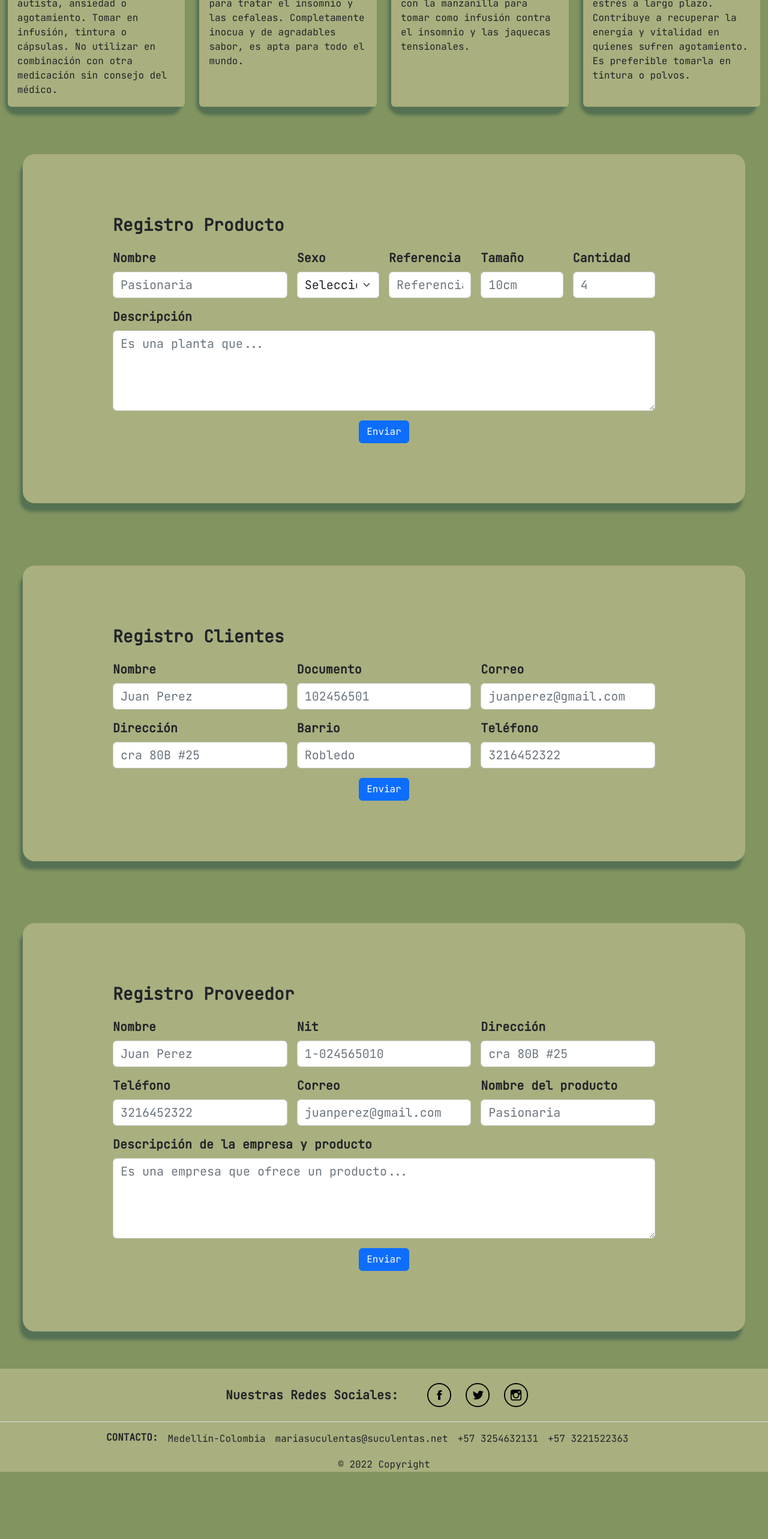
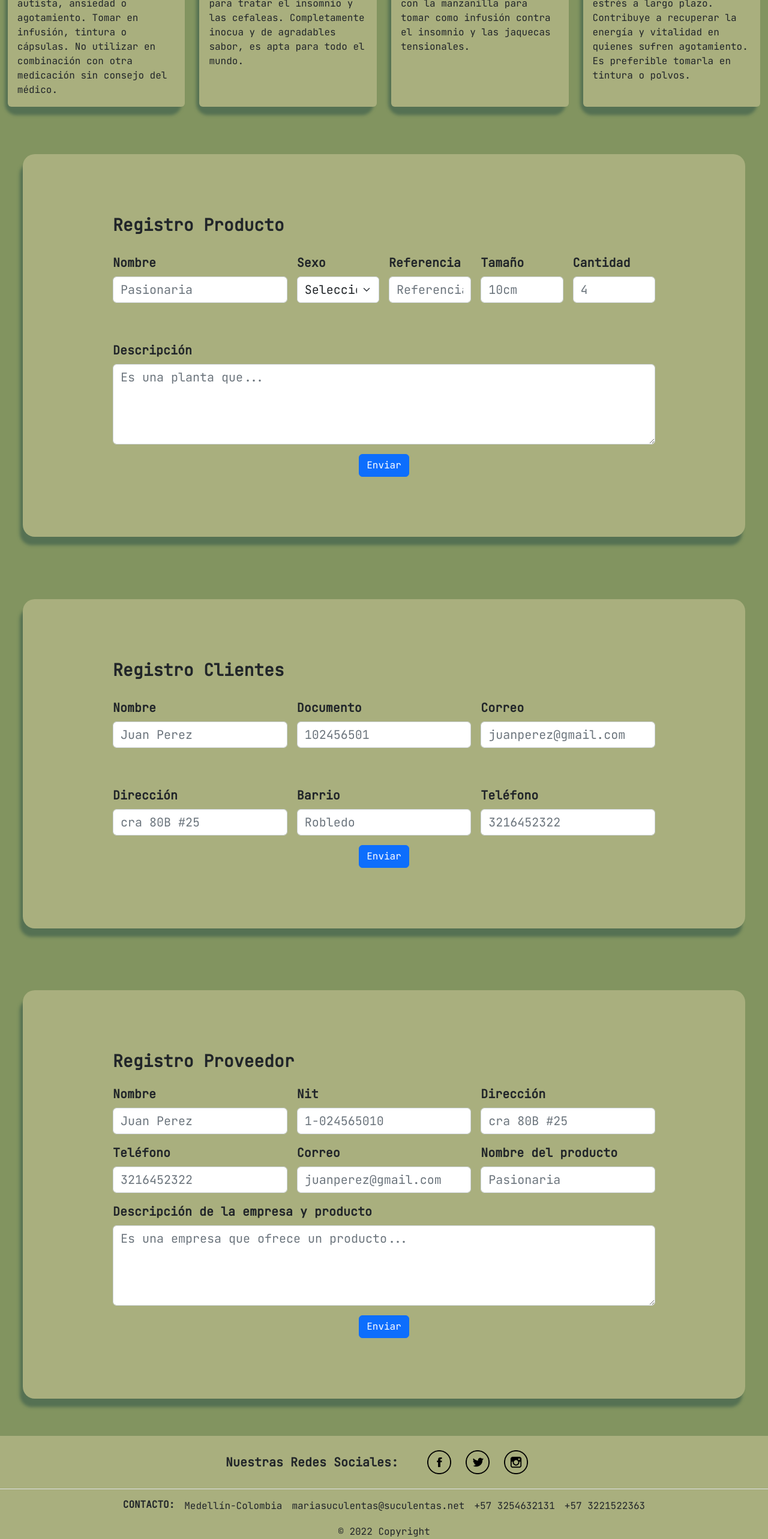
Before and after one commit to JoseaSosa24/maria-suculentas, a React (Vite) app: page / in a window 1280 px wide. Shown: the part 1326-3892 px from the top of the page at 60% size. Before the commit the page ends 3780 px from the top, so only its background shows below. Built offline with nearby package versions, Linux system fonts and the light colour scheme.

Commit message:
Ajuste de datos de Footer. Ajuste disposición elementos del formularios.

```diff
--- a/src/components/Footer.jsx
+++ b/src/components/Footer.jsx
@@ -28,7 +28,7 @@ export const Footer = () => {
             <section class="">
                 <section class="container text-center text-md-start ">
                     <section class="row mt-3">
-                        <section class="col-md-10 col-lg-10 col-xl-10 mx-auto mb-md-0 mb-4 d-flex ">
+                        <section class="col-md-10 col-lg-10 col-xl-10 mx-auto mb-md-0 mb-4 d-flex justify-content-center">
                             <h6 class="text-uppercase fw-bold mb-4">Contacto:</h6>
                             <p><i class="fas fa-home me-3"></i> Medellín-Colombia</p>
                             <p>
--- a/src/components/Main.jsx
+++ b/src/components/Main.jsx
@@ -33,8 +33,8 @@ export const Main = () => {
 
       <section id="formulario-productos" className='formulario-productos contenedor-formulario d-flex flex-column  align-items-center justify-content-center'>
         <form class="row g-3 d-flex col-11 justify-content-between">
-          <Titulo titulo={'Registro Producto'} />
-          <FormItem clase={'form-item col-md-4'} textoLabel={'Nombre'} id={'validationDefault01'} placeholder={'Pasionaria'} type={'text'} />
+          <Titulo titulo={'Registro Producto'} className={'mb-2'} />
+          <FormItem clase={'form-item col-md-4 mb-5'} textoLabel={'Nombre'} id={'validationDefault01'} placeholder={'Pasionaria'} type={'text'} />
           <FormSelect clase={'form-item col-2'} id={'validationDefault02'} textoLabel={'Sexo'} opcion={{
             uno: 'Macho',
             dos: 'Hembra'
@@ -50,8 +50,8 @@ export const Main = () => {
 
       <section id='formulario-clientes' className='formulario-clientes contenedor-formulario d-flex flex-column gap-3 align-items-center justify-content-center'>
         <form class="row g-3 d-flex col-11 justify-content-between">
-          <Titulo titulo={'Registro Clientes'} />
-          <FormItem clase={'form-item col-md-4'} textoLabel={'Nombre'} id={'validationDefault01'} placeholder={'Juan Perez'} type={'text'} />
+          <Titulo titulo={'Registro Clientes'} className={'mb-2'}/>
+          <FormItem clase={'form-item col-md-4 mb-5'} textoLabel={'Nombre'} id={'validationDefault01'} placeholder={'Juan Perez'} type={'text'} />
           <FormItem clase={'form-item col-md-4'} textoLabel={'Documento'} id={'validationDefault02'} placeholder={'102456501'} type={'number'} />
           <FormItem clase={'form-item col-md-4'} textoLabel={'Correo'} id={'validationDefault03'} placeholder={'juanperez@gmail.com'} type={'email'} />
           <FormItem clase={'form-item col-md-4'} textoLabel={'Dirección'} id={'validationDefault04'} placeholder={'cra 80B #25'} type={'text'} />
```
